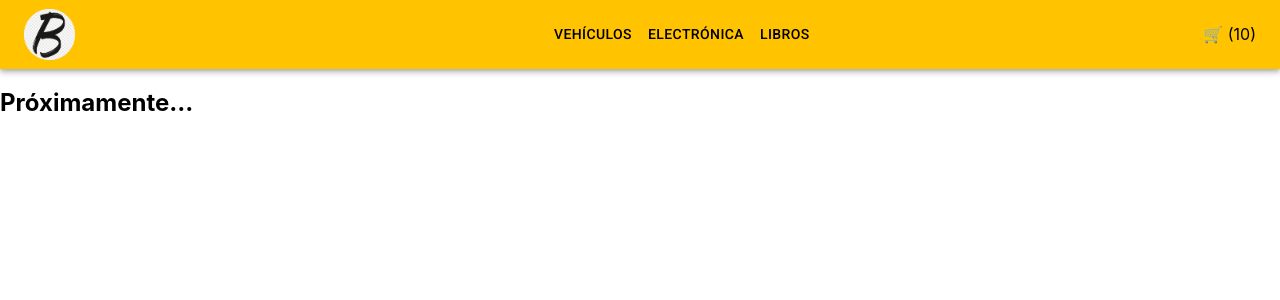
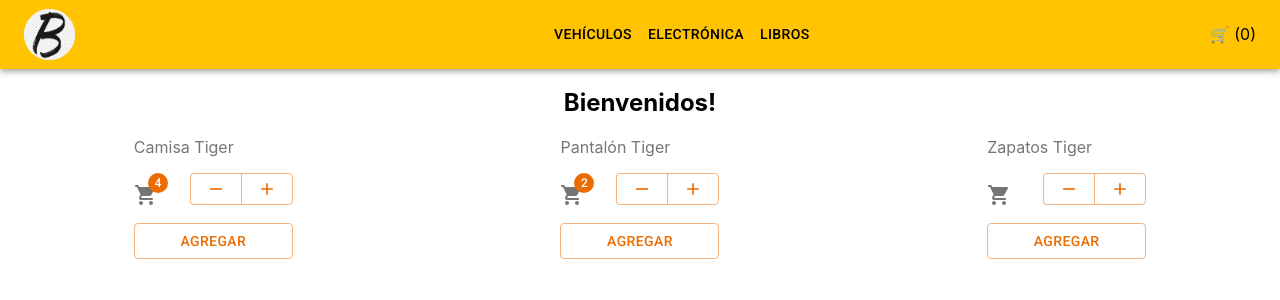
Before and after one commit to nicolas-jb/CoderReact, a React (Create React App) app in the folder myecommerce_bernardelli/: page / in a window 1280 px wide. Shown: the top 300 px of the page. Built offline with nearby package versions, Linux system fonts and the light colour scheme.

Commit message:
Add new Component, ItemCount

```diff
--- a/myecommerce_bernardelli/src/App.js
+++ b/myecommerce_bernardelli/src/App.js
@@ -1,12 +1,18 @@
-import React from "react";
+import React, { useState } from "react";
 import ItemListContainer from "./Components/ItemListContainer";
 import NavBar from "./Components/NavBar";
 
 function App() {
+  let [quantityProduct, setQuantityProduct] = useState(0);
+
+  function onAdd(quantity){
+    setQuantityProduct(quantity+quantityProduct);
+  }
+
   return (
     <>
-      <NavBar />
-      <ItemListContainer greeting={"Próximamente..."} />
+      <NavBar quantityProduct={quantityProduct} />
+      <ItemListContainer greeting={"Bienvenidos!"} onAdd={onAdd} />
     </>
   );
 }
--- /dev/null
+++ b/myecommerce_bernardelli/src/Components/ItemCount.jsx
@@ -0,0 +1,72 @@
+import * as React from "react";
+import Box from "@mui/material/Box";
+import Badge from "@mui/material/Badge";
+import ButtonGroup from "@mui/material/ButtonGroup";
+import Button from "@mui/material/Button";
+import AddIcon from "@mui/icons-material/Add";
+import RemoveIcon from "@mui/icons-material/Remove";
+import ShoppingCartRoundedIcon from "@mui/icons-material/ShoppingCartRounded";
+
+export default function ItemCount({ productName, stock, initial, onAdd }) {
+  let [count, setCount] = React.useState(initial);
+  let [actualStock, setActualStock] = React.useState(stock);
+
+  return (
+    <Box
+      sx={{
+        color: "action.active",
+        display: "flex",
+        flexDirection: "column",
+        "& > *": {
+          marginBottom: 2,
+        },
+        "& .MuiBadge-root": {
+          marginRight: 4,
+        },
+      }}
+    >
+      <label>{productName}</label>
+      <div>
+        <Badge color="warning" badgeContent={count}>
+          <ShoppingCartRoundedIcon />
+        </Badge>
+        <ButtonGroup>
+          <Button
+            color="warning"
+            aria-label="reduce"
+            onClick={() => {
+              setCount(Math.max(count - 1, Math.min(actualStock, initial)));
+            }}
+          >
+            <RemoveIcon fontSize="small" />
+          </Button>
+          <Button
+            color="warning"
+            aria-label="increase"
+            onClick={() => {
+              setCount(Math.min(count + 1, actualStock));
+            }}
+          >
+            <AddIcon fontSize="small" />
+          </Button>
+        </ButtonGroup>
+      </div>
+      <ButtonGroup sx={{ width: "100%" }}>
+        <Button
+          color="warning"
+          aria-label="reduce"
+          fullWidth="true"
+          onClick={() => {
+            setActualStock(actualStock - count);
+            setCount(Math.min(actualStock - count, initial));
+            count > 0
+              ? onAdd(count)
+              : alert("Por el momento no tenemos stock de este producto");
+          }}
+        >
+          Agregar
+        </Button>
+      </ButtonGroup>
+    </Box>
+  );
+}
--- a/myecommerce_bernardelli/src/Components/ItemListContainer.jsx
+++ b/myecommerce_bernardelli/src/Components/ItemListContainer.jsx
@@ -1,9 +1,32 @@
 import React from "react";
+import ItemCount from "../Components/ItemCount";
 
-export default function ItemListContainer({ greeting }) {
+export default function ItemListContainer({ greeting, onAdd }) {
   return (
     <>
-      <h2>{greeting}</h2>
+      <h2 style={{ display: "flex", justifyContent: "Space-around" }}>
+        {greeting}
+      </h2>
+      <div style={{ display: "flex", justifyContent: "Space-around" }}>
+        <ItemCount
+          productName={"Camisa Tiger"}
+          initial={4}
+          stock={10}
+          onAdd={onAdd}
+        />
+        <ItemCount
+          productName={"Pantalón Tiger"}
+          initial={2}
+          stock={10}
+          onAdd={onAdd}
+        />
+        <ItemCount
+          productName={"Zapatos Tiger"}
+          initial={0}
+          stock={0}
+          onAdd={onAdd}
+        />
+      </div>
     </>
   );
 }
--- a/myecommerce_bernardelli/src/Components/NavBar.jsx
+++ b/myecommerce_bernardelli/src/Components/NavBar.jsx
@@ -15,7 +15,7 @@ import logo from "../logo.png";
 const pages = ["Vehículos", "Electrónica", "Libros"];
 
 
-export default function NavBar() {
+export default function NavBar({quantityProduct}) {
   const [anchorElNav, setAnchorElNav] = React.useState(null);
   //const [anchorElUser, setAnchorElUser] = React.useState(null);
 
@@ -104,7 +104,7 @@ export default function NavBar() {
             ))}
           </Box>
           <Box sx={{ flexGrow: 0, color: "black"}}>
-            <CartWidget quantity={10} />
+            <CartWidget quantity={quantityProduct} />
           </Box>
         </Toolbar>
       </Container>
```
